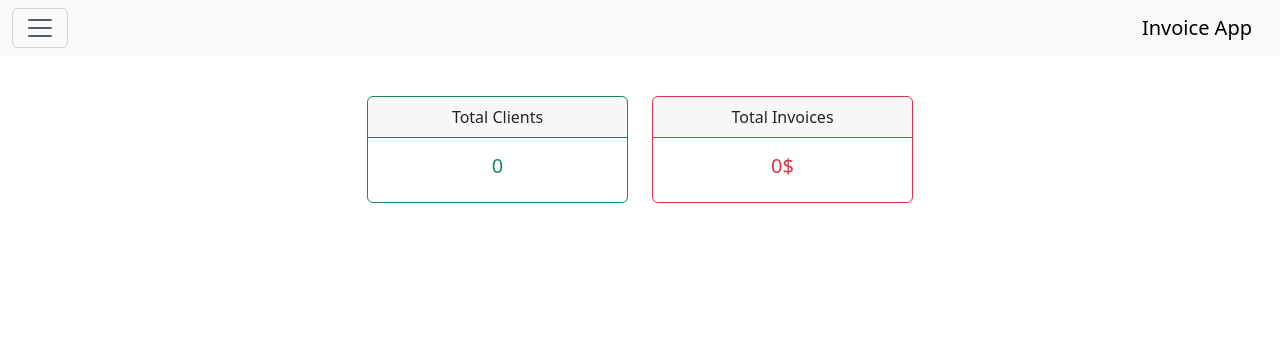
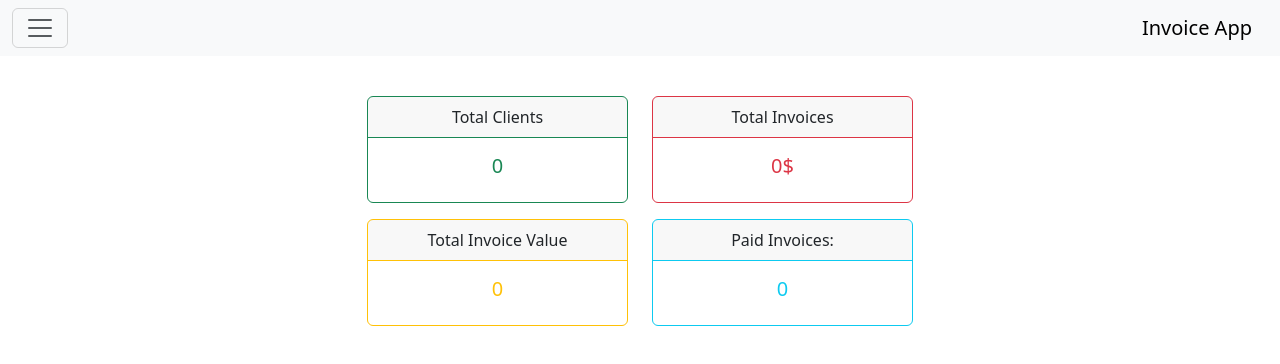
Before and after one commit to HanifaTavassoli/freelance-invoice-app, a website: page index.html in a window 1280 px wide. Drawn offline with nearby package versions, Linux system fonts and the light colour scheme.

Commit message:
Add invoice value and paid invoices summary cards

```diff
--- a/index.html
+++ b/index.html
@@ -84,6 +84,25 @@
             </div>
           </div>
         </div>
+
+        <div class="row justify-content-center">
+          <div class="col-md-3 mb-3">
+            <div class="card border-warning w-100 text-center">
+              <div class="card-header border-warning">Total Invoice Value</div>
+              <div class="card-body text-warning">
+                <h5 class="card-title" id="total-value">0</h5>
+              </div>
+            </div>
+          </div>
+          <div class="col-md-3 mb-3">
+            <div class="card border-info text-center w-100">
+              <div class="card-header border-info">Paid Invoices:</div>
+              <div class="card-body text-info">
+                <h5 class="card-title" id="paid-count">0</h5>
+              </div>
+            </div>
+          </div>
+        </div>
       </div>
     </main>
     <script type="module" src="js/main.js"></script>
```
